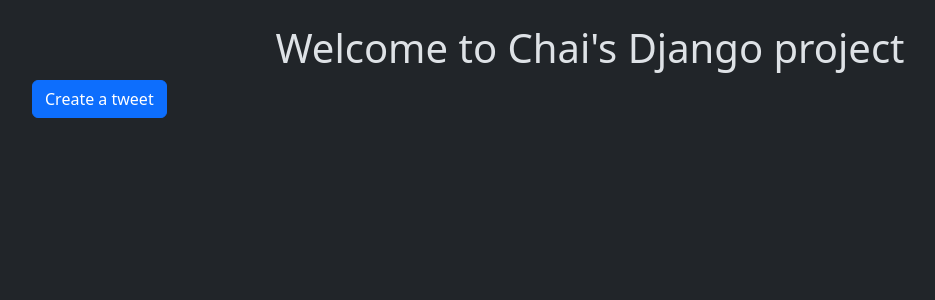
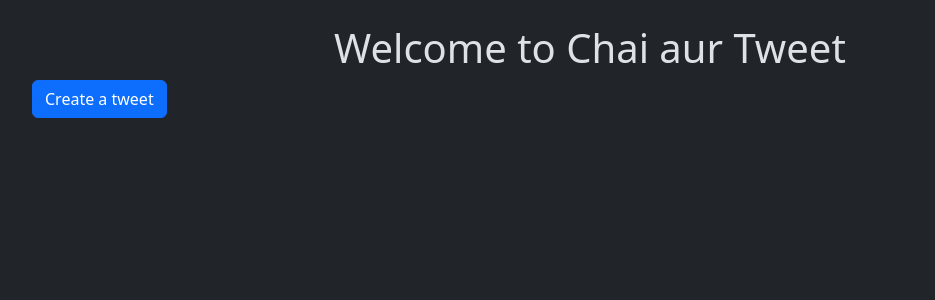
Before and after one commit to rishavriot/chai-aur-tweet, a Django app: template tweet/templates/tweet_list.html in a window 1280 px wide. Shown: the part 56-356 px from the top of the page, without its empty margins (50-985 px from the left). Run offline with Django 5.2, Linux system fonts and the light colour scheme; the template is opened without the code that fills it, so the values that code supplies are empty.

Commit message:
Update tweet_list.html

```diff
--- a/tweet/templates/tweet_list.html
+++ b/tweet/templates/tweet_list.html
@@ -6,7 +6,7 @@ Chai aur tweet
 
 {% block content %}
 
-<h1 class="text-center mt-4">Welcome to Chai's Django project </h1>
+<h1 class="text-center mt-4">Welcome to Chai aur Tweet </h1>
 
 <a class="btn btn-primary mb-4" href="{% url 'tweet_create' %}">Create a tweet</a>
 <div class="container row gap-3" >
```
